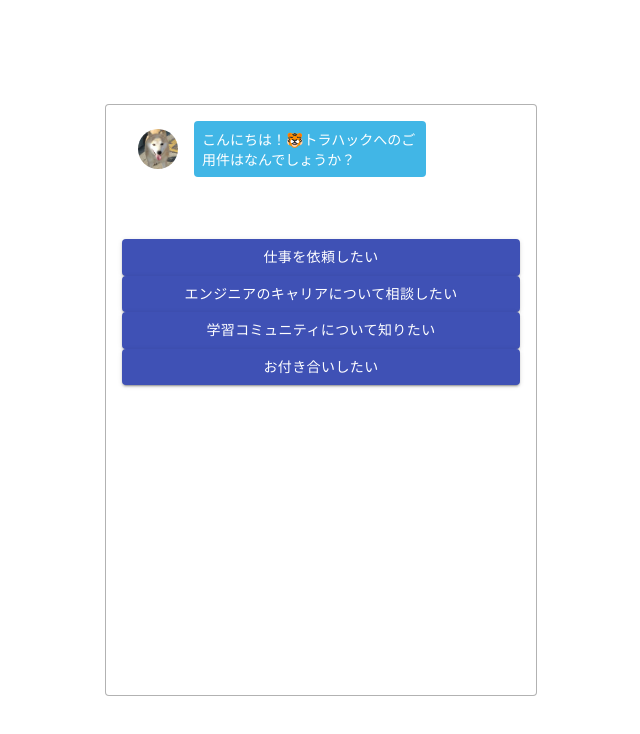
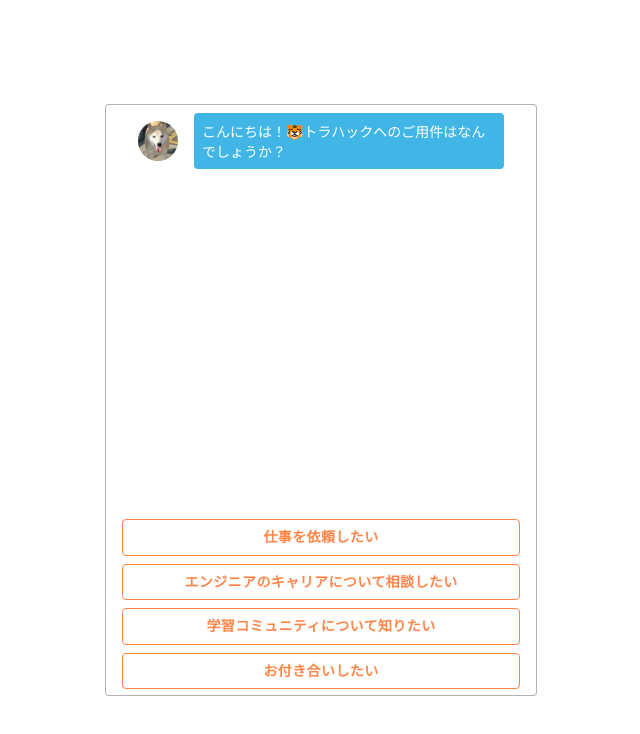
Before and after one commit to chikara-k/chatbot, a React (Create React App) app: page / in a window 1280 px wide. Shown: the top 734 px of the page, without its empty margins (319-959 px from the left). Built offline with nearby package versions, Linux system fonts and the light colour scheme.

Commit message:
ライフサイクルの活用

```diff
--- a/src/App.jsx
+++ b/src/App.jsx
@@ -34,7 +34,14 @@ export default class App extends React.Component {
     selectAnswer = (selectedAnswer, nextQuestionId) => {
         switch(true) {
           case (nextQuestionId === 'init'):
-            this.displayNextQuestion(nextQuestionId)
+            setTimeout(() => this.displayNextQuestion(nextQuestionId), 500);
+            break;
+          case (/^https:*/.test(nextQuestionId)):
+            const a = document.createElement('a');
+            a.href = nextQuestionId;
+            //  別タグで開くための記述↓
+            a.target = '_blank';
+            a.click();
             break;
           default:
             const chats = this.state.chats;
@@ -47,14 +54,21 @@ export default class App extends React.Component {
               chats: chats
             })
 
-            this.displayNextQuestion(nextQuestionId)
-            break;
+          setTimeout(() => this.displayNextQuestion(nextQuestionId), 500);
+          break;
         }
     }
 
     componentDidMount() {
       const initAnswer = "";
       this.selectAnswer(initAnswer, this.state.currentId)
+    }
+
+    componentDidUpdate (prevProps, prevState, snapshot){
+      const scrollArea = document.getElementById('scroll-area');
+      if (scrollArea) {
+        scrollArea.scrollTop = scrollArea.scrollHeight;
+      }
     }
 
     render() {
--- a/src/components/Answer.jsx
+++ b/src/components/Answer.jsx
@@ -1,18 +1,31 @@
 import React from 'react'
-import { makeStyles } from '@material-ui/core/styles';
+import { makeStyles, createStyles } from '@material-ui/core/styles';
 import Button from '@material-ui/core/Button';
+import { fontWeight } from '@material-ui/system';
 
-const useStyles = makeStyles((theme) => ({
-  root: {
-
-  },
-}));
+const useStyles = makeStyles(() => (
+  createStyles({
+    "button": {
+      borderColor: '#FF8549',
+      color: '#FF8549',
+      fontWeight: 600,
+      marginBottom: '8px',
+      "&:hover": {
+        backgroundColor: '#FF8549',
+        color: '#fff'
+      }
+    }
+  })
+));
 
 const Answer = (props) => {
-  // const classes = useStyles();
+  const classes = useStyles();
 
   return(
-    <Button variant="contained" color="primary" onClick={() => props.select(props.content, props.nextId)}>
+    <Button
+        className={classes.button}
+        variant="outlined" onClick={() => props.select(props.content, props.nextId)}
+    >
       {props.content}
     </Button>
   )
--- a/src/components/Chats.jsx
+++ b/src/components/Chats.jsx
@@ -1,22 +1,24 @@
 import React from 'react'
-import { makeStyles } from '@material-ui/core/styles';
+import { createStyles, makeStyles } from '@material-ui/core/styles';
 import List from '@material-ui/core/List';
 import {Chat} from "./index";
 
 
-const useStyles = makeStyles((theme) => ({
-  root: {
-    width: '100%',
-    maxWidth: '36ch',
-    backgroundColor: theme.palette.background.paper,
-  },
-}));
+const useStyles = makeStyles(() => (
+   createStyles({
+     "chats": {
+       height: 400,
+       padding: '0',
+       overflow: 'auto'
+     }
+   })
+));
 
 const Chats = (props) => {
   const classes =useStyles();
 
   return (
-    <List className={classes.root}>
+    <List className={classes.chats} id={"scroll-area"}>
       {props.chats.map((chat, index) => {
         return <Chat text={chat.text} type={chat.type} key={index.toString()} />
       })}
```
